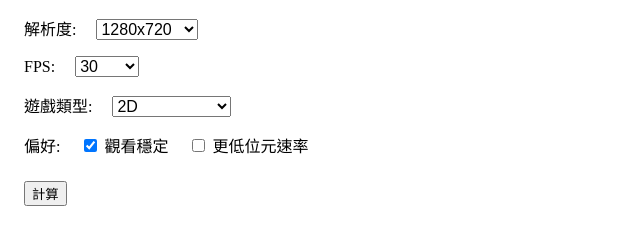
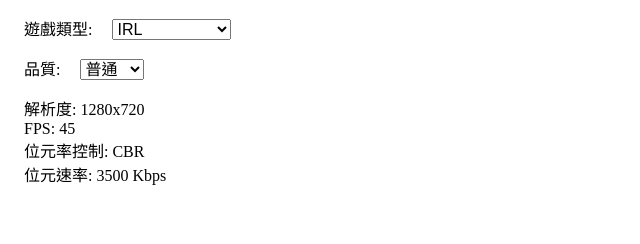
Before and after one commit to janumeke/janumeke.github.io, a plain HTML site: page NVENCBitrates/index.html in a window 1280 px wide. Shown: the whole page, without its empty margins (0-640 px from the left). Drawn offline with Linux system fonts and the light colour scheme.

Commit message:
Update NVENCBitrates

```diff
--- a/NVENCBitrates/index.html
+++ b/NVENCBitrates/index.html
@@ -23,115 +23,110 @@
             if(typeof LOCALIZATION !== 'undefined'){
                 window.addEventListener('load', function(){
                     document.title = LOCALIZATION.TITLE;
-                    document.getElementById('LABEL_RESOLUTION').innerHTML = `${LOCALIZATION.LABEL.RESOLUTION}:`;
-                    document.getElementById('LABEL_FRAMERATE').innerHTML = `${LOCALIZATION.LABEL.FRAMERATE}:`;
                     document.getElementById('LABEL_GAMETYPE').innerHTML = `${LOCALIZATION.LABEL.GAMETYPE[0]}:`;
+                    document.getElementById('LABEL_GAMETYPE_IRL').innerHTML = LOCALIZATION.LABEL.GAMETYPE['IRL'];
                     document.getElementById('LABEL_GAMETYPE_2D').innerHTML = LOCALIZATION.LABEL.GAMETYPE['2D'];
-                    document.getElementById('LABEL_GAMETYPE_TOPDOWN').innerHTML = LOCALIZATION.LABEL.GAMETYPE['TOPDOWN'];
-                    document.getElementById('LABEL_GAMETYPE_THIRD').innerHTML = LOCALIZATION.LABEL.GAMETYPE['THIRD'];
-                    document.getElementById('LABEL_GAMETYPE_FIRST').innerHTML = LOCALIZATION.LABEL.GAMETYPE['FIRST'];
-                    document.getElementById('LABEL_PREFERENCE').innerHTML = `${LOCALIZATION.LABEL.PREFERENCE[0]}:`;
-                    document.getElementById('LABEL_PREFERENCE_STABLE').innerHTML = LOCALIZATION.LABEL.PREFERENCE.STABLE;
-                    document.getElementById('LABEL_PREFERENCE_LOWER').innerHTML = LOCALIZATION.LABEL.PREFERENCE.LOWER;
-                    document.getElementById('LABEL_CALCULATE').innerHTML = LOCALIZATION.LABEL.CALCULATE;
+                    document.getElementById('LABEL_GAMETYPE_TOPDOWN').innerHTML = LOCALIZATION.LABEL.GAMETYPE['TopDown'];
+                    document.getElementById('LABEL_GAMETYPE_THIRD').innerHTML = LOCALIZATION.LABEL.GAMETYPE['3rd'];
+                    document.getElementById('LABEL_GAMETYPE_FIRST').innerHTML = LOCALIZATION.LABEL.GAMETYPE['1st'];
+                    document.getElementById('LABEL_OPTIONS').innerHTML = `${LOCALIZATION.LABEL.OPTIONS}:`;
+                    document.getElementById('LABEL_PREFERENCE_STABLE').innerHTML = `${LOCALIZATION.LABEL.PREFERENCE.STABLE}:`;
                 });
             }
+        </script>
+        <script src="table.js"></script>
+        <script>
+            function UpdateOptions(){
+                const options = document.querySelector('#options');
+                while(options.firstChild){
+                    options.removeChild(options.lastChild);
+                }
+                const type = document.querySelector('#gametype').value;
+                for(let option of TABLE[type].options){
+                    const newOption = document.createElement('option');
+                    newOption.value = option;
+                    newOption.text = option;
+                    options.appendChild(newOption);
+                    if(option == TABLE[type].default){
+                        newOption.selected = true;
+                        UpdateStableCheckbox();
+                    }
+                }
+            }
 
-            function Output(bitrate, max){
-                if(typeof LOCALIZATION === 'undefined'){
-                    document.getElementById('output').innerHTML = 'Rate Control: ';
-                    if(bitrate == max)
-                        document.getElementById('output').innerHTML += `CBR<br>Bitrate: ${bitrate} Kbps`;
-                    else
-                        document.getElementById('output').innerHTML += `VBR<br>Bitrate: ${bitrate} Kbps<br>Max Bitrate: ${max} Kbps`;
+            window.addEventListener('load', UpdateOptions);
+
+            function UpdateStableCheckbox(){
+                const type = document.querySelector('#gametype').value;
+                const option = document.querySelector('#options').value;
+                const stableCheckbox = document.querySelector('#stablecheckbox');
+                if(TABLE[type][option].stable){
+                    stableCheckbox.style.display = '';
                 }
                 else{
-                    document.getElementById('output').innerHTML = `${LOCALIZATION.LABEL.RATECONTROL}: `;
-                    if(bitrate == max)
-                        document.getElementById('output').innerHTML += `CBR<br>${LOCALIZATION.LABEL.BITRATE}: ${bitrate} Kbps`;
-                    else
-                        document.getElementById('output').innerHTML += `VBR<br>${LOCALIZATION.LABEL.BITRATE}: ${bitrate} Kbps<br>${LOCALIZATION.LABEL.MAXBITRATE}: ${max} Kbps`;
+                    stableCheckbox.style.display = 'none';
                 }
+                Output();
             }
-        </script>
-        <script>
-            function Calc(){
-                const res = document.getElementById('resolution').value;
-                const fps = document.getElementById('framerate').value;
-                const type = document.getElementById('gametype').value;
 
-                let base = 1750,
-                    deltaLow = -500,
-                    deltaMax = 500;
-                if(res === '1080'){
-                    base += 750;
-                    deltaLow += -250;
-                    deltaMax += 250;
+            function Output(){
+                const type = document.querySelector('#gametype').value;
+                const option = document.querySelector('#options').value;
+                const stable = document.querySelector('#stable').checked;
+                const output = document.querySelector('#output');
+                const params = TABLE[type][option];
+                if(typeof LOCALIZATION === 'undefined'){
+                    output.innerHTML = `Resolution: ${params.resolution}`;
+                    output.innerHTML += `<br>Frame rate: ${params.framerate}`;
+                    output.innerHTML += '<br>Rate Control: ';
+                    if(params.vbs){
+                        output.innerHTML += `VBR<br>Bitrate: ${params.bitrate} Kbps`;
+                        if(!params.stable || !stable)
+                            output.innerHTML += `<br>Max Bitrate: ${params.defaultMax} Kbps`;
+                        else
+                        output.innerHTML += `<br>Max Bitrate: ${params.stableMax} Kbps`;
+                    }
+                    else{
+                        output.innerHTML += `CBR<br>Bitrate: ${params.bitrate} Kbps`;
+                    }
                 }
-                if(fps === '60'){
-                    base += 1250;
-                    deltaMax += 500;
+                else{
+                    output.innerHTML = `${LOCALIZATION.LABEL.RESOLUTION}: ${params.resolution}`;
+                    output.innerHTML += `<br>${LOCALIZATION.LABEL.FRAMERATE}: ${params.framerate}`;
+                    output.innerHTML += `<br>${LOCALIZATION.LABEL.RATECONTROL}: `;
+                    if(params.vbs){
+                        output.innerHTML += `VBR<br>${LOCALIZATION.LABEL.BITRATE}: ${params.bitrate} Kbps`;
+                        if(!params.stable || !stable)
+                            output.innerHTML += `<br>${LOCALIZATION.LABEL.MAXBITRATE}: ${params.defaultMax} Kbps`;
+                        else
+                        output.innerHTML += `<br>${LOCALIZATION.LABEL.MAXBITRATE}: ${params.stableMax} Kbps`;
+                    }
+                    else{
+                        output.innerHTML += `CBR<br>${LOCALIZATION.LABEL.BITRATE}: ${params.bitrate} Kbps`;
+                    }
                 }
-                switch(type){
-                    case 'topdown':
-                        base += 750;
-                        deltaLow += -250;
-                        deltaMax += 500;
-                        break;
-                    case '3rd':
-                        base += 1500;
-                        deltaMax += 1250;
-                        break;
-                    case '1st':
-                        base += 1750;
-                        deltaLow += 250;
-                        deltaMax += 1750;
-                        break;
-                }
-
-                let bitrate = base + (document.getElementById('lower').checked ? deltaLow : 0);
-                let max = bitrate + deltaMax;
-                if(document.getElementById('stable').checked){
-                    bitrate = (bitrate + max) / 2;
-                    bitrate = Math.ceil(bitrate / 250) * 250;
-                    max = bitrate;
-                }
-                Output(bitrate, max);
             }
         </script>
     </head>
     <body>
         <div>
-            <label for="resolution" id="LABEL_RESOLUTION">Resolution:</label>
-            <select id="resolution">
-                <option value="720">1280x720</option>
-                <option value="1080">1920x1080</option>
-            </select>
-        </div>
-        <div>
-            <label for="framerate" id="LABEL_FRAMERATE">Frame rate:</label>
-            <select id="framerate">
-                <option value="30">30</option>
-                <option value="60">60</option>
-            </select>
-        </div>
-        <div>
             <label for="gametype" id="LABEL_GAMETYPE">Type of game:</label>
-            <select id="gametype">
-                <option value="2d" id="LABEL_GAMETYPE_2D">2D</option>
-                <option value="topdown" id="LABEL_GAMETYPE_TOPDOWN">Top-down perspective</option>
+            <select id="gametype" onchange="UpdateOptions()">
+                <option value="IRL" id="LABEL_GAMETYPE_IRL">IRL</option>
+                <option value="2D" id="LABEL_GAMETYPE_2D">2D</option>
+                <option value="TopDown" id="LABEL_GAMETYPE_TOPDOWN">Top-down perspective</option>
                 <option value="3rd" id="LABEL_GAMETYPE_THIRD">Third-person perspective</option>
                 <option value="1st" id="LABEL_GAMETYPE_FIRST">First-person perspective</option>
             </select>
         </div>
         <div>
-            <label id="LABEL_PREFERENCE">Prefer:</label>
-            <input type="checkbox" checked id="stable">
-            <label for="stable" id="LABEL_PREFERENCE_STABLE">Stable viewing</label>
-            <input type="checkbox" id="lower">
-            <label for="lower" id="LABEL_PREFERENCE_LOWER">Lower bitrate</label>
+            <label for="options" id="LABEL_OPTIONS">Quality:</label>
+            <select id="options" onchange="UpdateStableCheckbox()"></select>
         </div>
-        <button onclick="Calc()" id="LABEL_CALCULATE">Calculate</button>
+        <div id="stablecheckbox">
+            <label for="stable" id="LABEL_PREFERENCE_STABLE">Stable viewing:</label>
+            <input type="checkbox" id="stable" onchange="Output()">
+        </div>
         <div id="output"></div>
     </body>
 </html>
--- a/NVENCBitrates/locale.js
+++ b/NVENCBitrates/locale.js
@@ -5,14 +5,16 @@ const LOCALIZATION = {
         "FRAMERATE": "FPS",
         "GAMETYPE": {
             0: "遊戲類型",
+            "IRL": "IRL",
             "2D": "2D",
-            "TOPDOWN": "俯視視角",
-            "THIRD": "第三人稱視角",
-            "FIRST": "第一人稱視角",
+            "TopDown": "俯視視角",
+            "3rd": "第三人稱視角",
+            "1st": "第一人稱視角",
         },
+        "OPTIONS": "品質",
         "PREFERENCE": {
             0: "偏好",
-            "STABLE": "觀看穩定",
+            "STABLE": "穩定觀看",
             "LOWER": "更低位元速率",
         },
         "RATECONTROL": "位元率控制",
--- /dev/null
+++ b/NVENCBitrates/table.js
@@ -0,0 +1,160 @@
+const TEXT = {
+    'OPTION': {
+        'LOW': '稍差',
+        'MID': '普通',
+        'HIGH': '稍好',
+        'VERYHIGH': '很好',
+    },
+};
+
+const TABLE = {
+    'IRL': {
+        'options': [
+            TEXT.OPTION.LOW,
+            TEXT.OPTION.MID,
+            TEXT.OPTION.HIGH,
+            TEXT.OPTION.VERYHIGH,
+        ],
+        'default': TEXT.OPTION.MID,
+        [TEXT.OPTION.LOW]: {
+            'resolution': '1280x720',
+            'framerate': 30,
+            'bitrate': 3000,
+            'vbs': false,
+            'defaultMax': null,
+            'stable': false,
+            'stableMax': null,
+        },
+        [TEXT.OPTION.MID]: {
+            'resolution': '1280x720',
+            'framerate': 45,
+            'bitrate': 3500,
+            'vbs': false,
+            'defaultMax': null,
+            'stable': false,
+            'stableMax': null,
+        },
+        [TEXT.OPTION.HIGH]: {
+            'resolution': '1920x1080',
+            'framerate': 45,
+            'bitrate': 5000,
+            'vbs': false,
+            'defaultMax': null,
+            'stable': false,
+            'stableMax': null,
+        },
+        [TEXT.OPTION.VERYHIGH]: {
+            'resolution': '1920x1080',
+            'framerate': 60,
+            'bitrate': 6500,
+            'vbs': false,
+            'defaultMax': null,
+            'stable': false,
+            'stableMax': null,
+        },
+    },
+    '2D': {
+        'options': [
+            TEXT.OPTION.MID,
+            TEXT.OPTION.HIGH,
+            TEXT.OPTION.VERYHIGH,
+        ],
+        'default': TEXT.OPTION.MID,
+        'stable': true,
+        [TEXT.OPTION.MID]: {
+            'resolution': '1280x720',
+            'framerate': 45,
+            'bitrate': 3000,
+            'vbs': true,
+            'defaultMax': 5000,
+            'stable': true,
+            'stableMax': 4000,
+        },
+        [TEXT.OPTION.HIGH]: {
+            'resolution': '1280x720',
+            'framerate': 60,
+            'bitrate': 3500,
+            'vbs': true,
+            'defaultMax': 5500,
+            'stable': true,
+            'stableMax': 4500,
+        },
+        [TEXT.OPTION.VERYHIGH]: {
+            'resolution': '1920x1080',
+            'framerate': 60,
+            'bitrate': 4500,
+            'vbs': true,
+            'defaultMax': 7000,
+            'stable': true,
+            'stableMax': 5500,
+        },
+    },
+    'TopDown': {
+        'options': [
+            TEXT.OPTION.MID,
+            TEXT.OPTION.HIGH,
+        ],
+        'default': TEXT.OPTION.MID,
+        'stable': true,
+        [TEXT.OPTION.MID]: {
+            'resolution': '1920x1080',
+            'framerate': 45,
+            'bitrate': 4500,
+            'vbs': true,
+            'defaultMax': 6000,
+            'stable': true,
+            'stableMax': 5000,
+        },
+        [TEXT.OPTION.HIGH]: {
+            'resolution': '1920x1080',
+            'framerate': 60,
+            'bitrate': 6000,
+            'vbs': true,
+            'defaultMax': 8500,
+            'stable': true,
+            'stableMax': 7500,
+        },
+    },
+    '3rd': {
+        'options': [
+            TEXT.OPTION.MID,
+        ],
+        'default': TEXT.OPTION.MID,
+        'stable': true,
+        [TEXT.OPTION.MID]: {
+            'resolution': '1920x1080',
+            'framerate': 60,
+            'bitrate': 5000,
+            'vbs': true,
+            'defaultMax': 6500,
+            'stable': true,
+            'stableMax': 6000,
+        },
+    },
+    '1st': {
+        'options': [
+            TEXT.OPTION.MID,
+            TEXT.OPTION.HIGH,
+        ],
+        'default': TEXT.OPTION.MID,
+        'stable': true,
+        [TEXT.OPTION.MID]: {
+            'resolution': '1280x720',
+            'framerate': 60,
+            'bitrate': 6000,
+            'vbs': true,
+            'defaultMax': 8000,
+            'stable': true,
+            'stableMax': 7000,
+        },
+        [TEXT.OPTION.HIGH]: {
+            'resolution': '1920x1080',
+            'framerate': 60,
+            'bitrate': 8000,
+            'vbs': true,
+            'defaultMax': 10500,
+            'stable': false,
+            'stableMax': null,
+        },
+    },
+};
```
